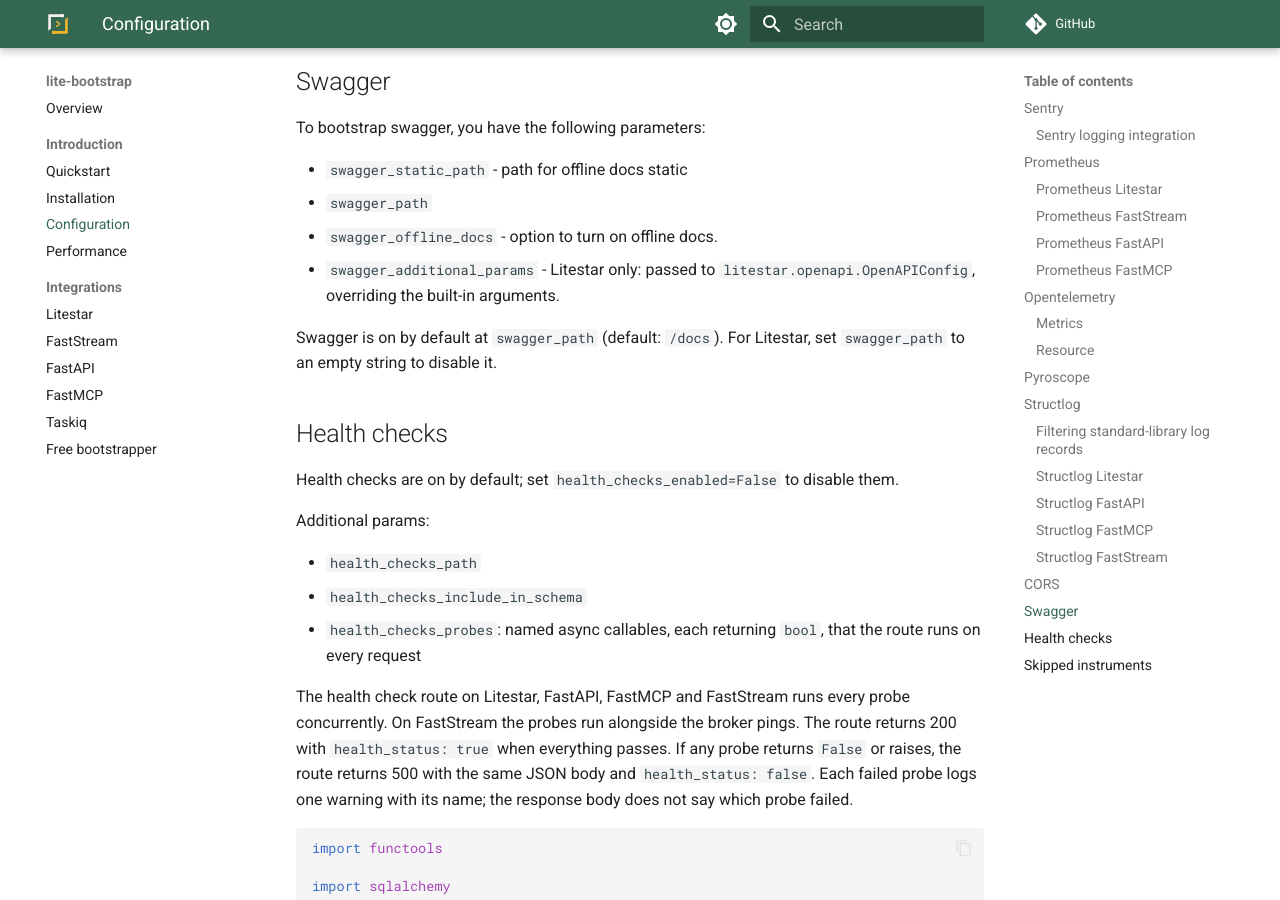
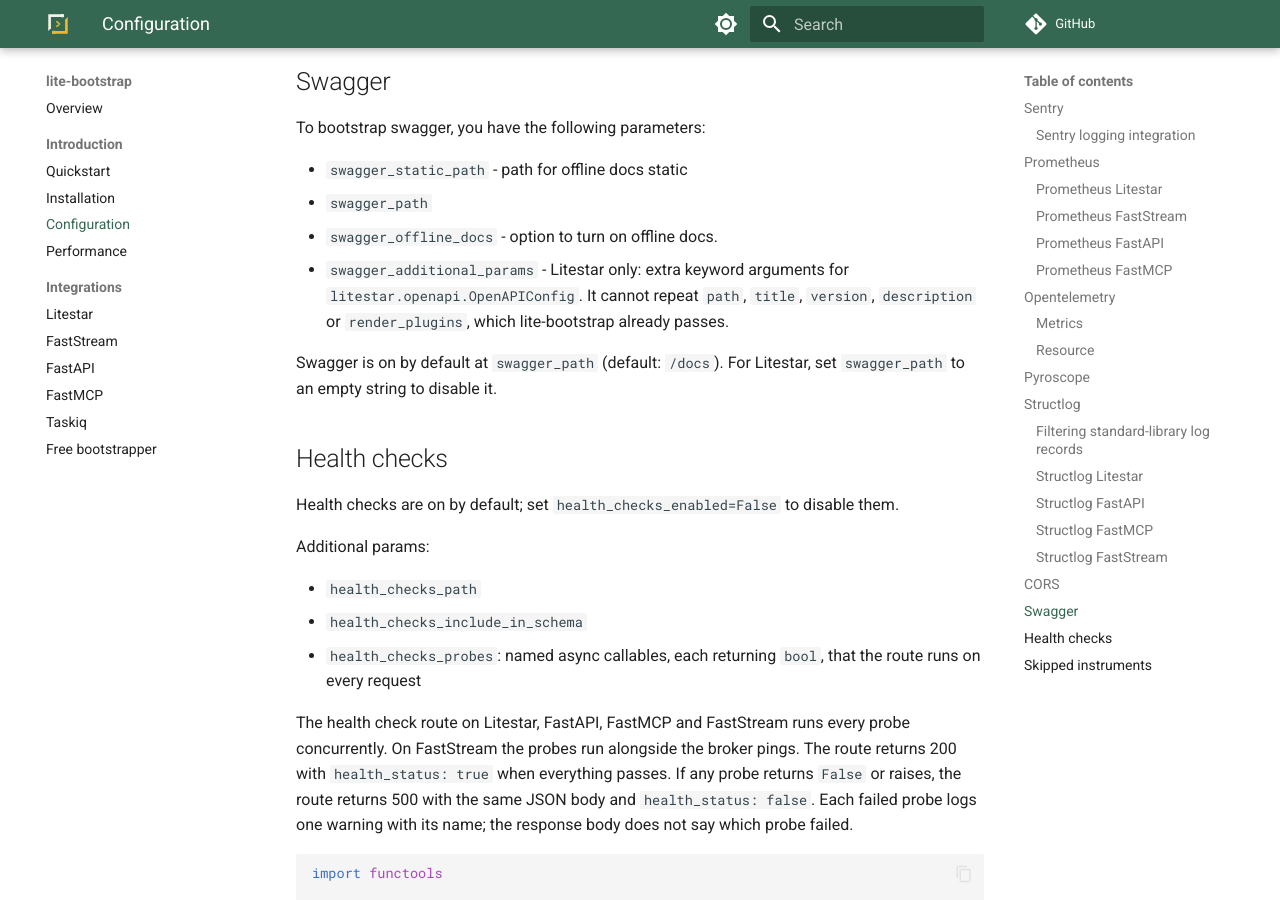
Before and after one commit to modern-python/lite-bootstrap, an MkDocs documentation site: the page built from docs/introduction/configuration.md, in a window 1280 px wide and 900 px high, scrolled down 10314 px. Built offline with MkDocs 1.6.1 and Material for MkDocs 9.7.7, drawn with Linux system fonts in a browser that asks for light colours; comment, search, counter and statistics services are not loaded.

Commit message:
docs: say which OpenAPIConfig arguments swagger_additional_params cannot repeat

```diff
--- a/docs/introduction/configuration.md
+++ b/docs/introduction/configuration.md
@@ -383,7 +383,7 @@
 - `swagger_static_path` - path for offline docs static
 - `swagger_path`
 - `swagger_offline_docs` - option to turn on offline docs.
-- `swagger_additional_params` - Litestar only: passed to `litestar.openapi.OpenAPIConfig`, overriding the built-in arguments.
+- `swagger_additional_params` - Litestar only: extra keyword arguments for `litestar.openapi.OpenAPIConfig`. It cannot repeat `path`, `title`, `version`, `description` or `render_plugins`, which lite-bootstrap already passes.
 
 Swagger is on by default at `swagger_path` (default: `/docs`). For Litestar, set `swagger_path` to an empty string to disable it.
 
```
